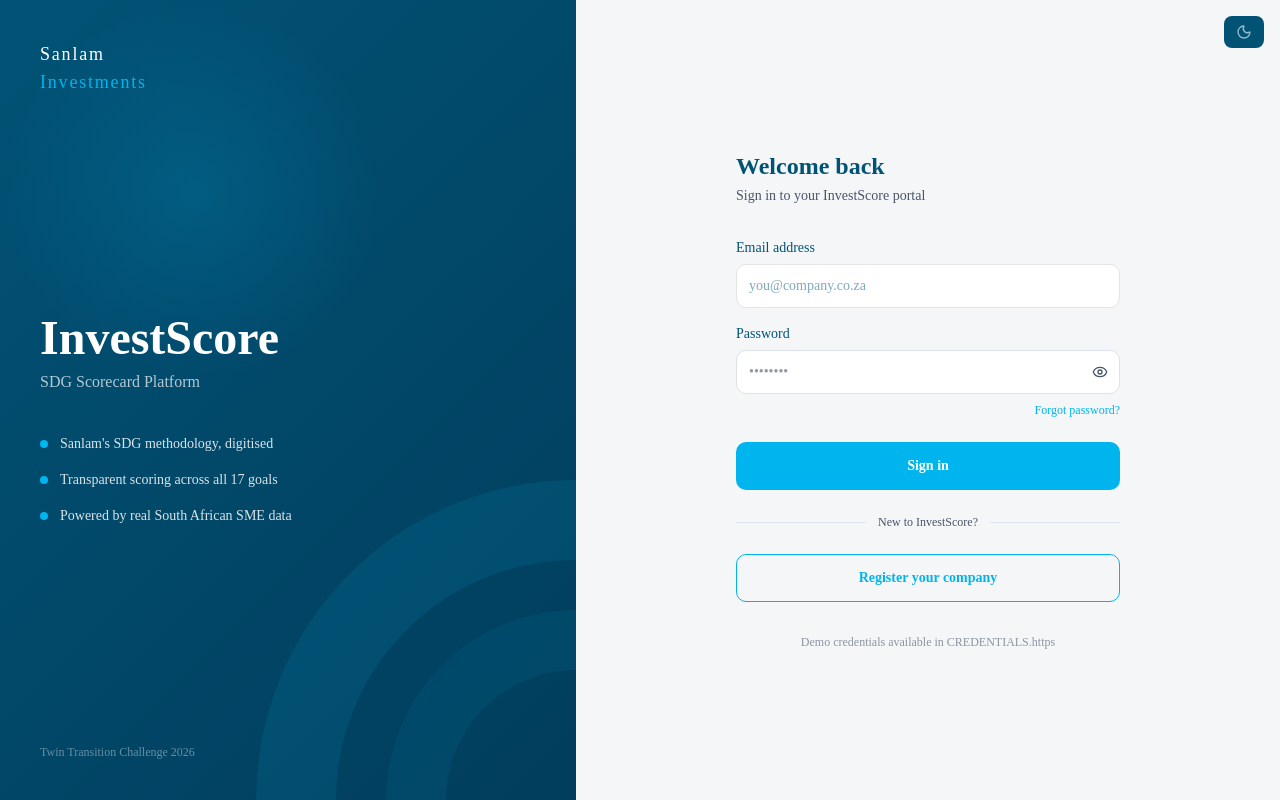
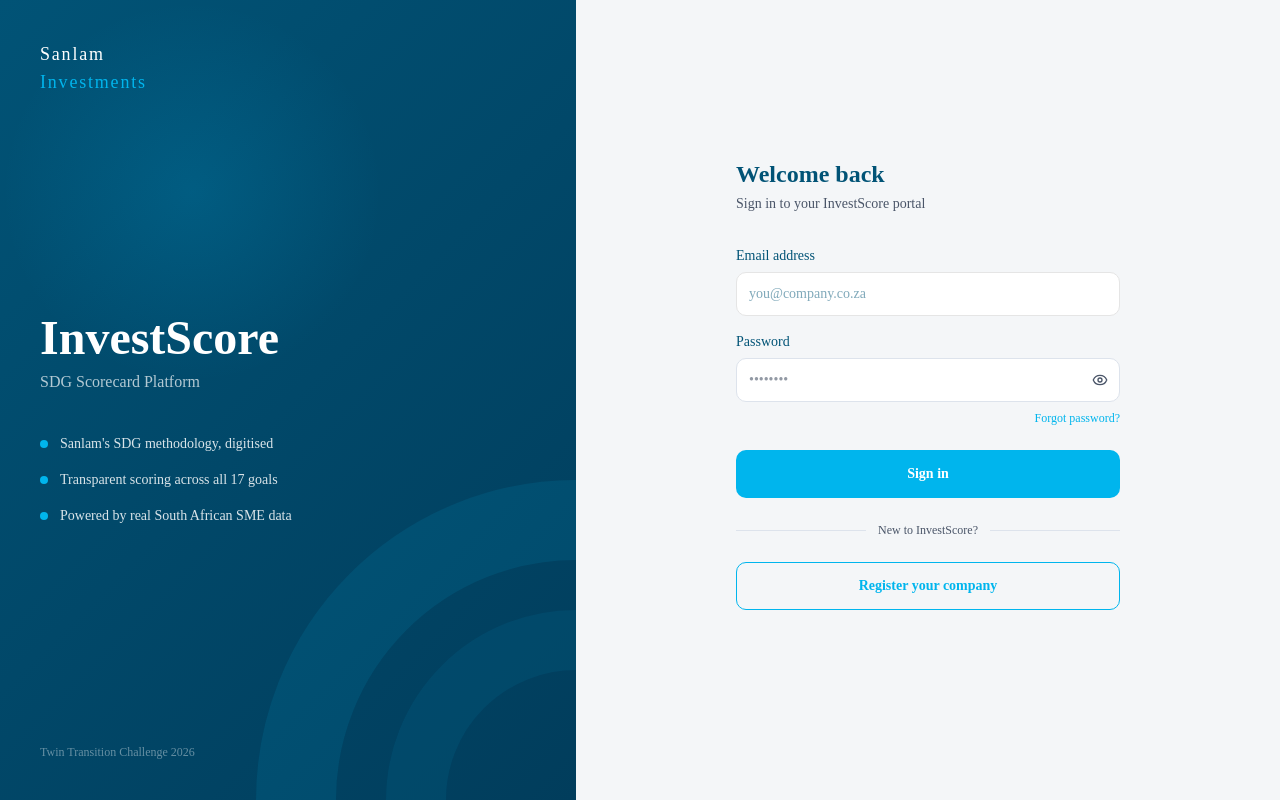
Before and after one commit to suyantmaharaj/InvestScore, a Next.js app in the folder frontend/: page /login in a window 1280 px wide. Built offline with nearby package versions, Linux system fonts and the light colour scheme; no server answers.

Commit message:
Cleaning up login page

```diff
--- a/frontend/app/(auth)/login/page.tsx
+++ b/frontend/app/(auth)/login/page.tsx
@@ -4,7 +4,6 @@
 import { useRouter } from 'next/navigation';
 import { Eye, EyeOff, X } from 'lucide-react';
 import { useAuth } from '@/hooks/useAuth';
-import ThemeToggle from '@/components/shared/ThemeToggle';
 
 export default function LoginPage() {
   const router  = useRouter();
@@ -122,10 +121,6 @@
 
       {/* RIGHT PANEL — form */}
       <div className="relative flex-1 flex items-center justify-center p-6" style={{ background: 'var(--bg, #F4F6F8)' }}>
-        {/* Theme toggle — top right */}
-        <div className="absolute top-4 right-4" style={{ background: '#015376', borderRadius: 8 }}>
-          <ThemeToggle compact />
-        </div>
         <div className="w-full max-w-sm">
 
           {/* Mobile logo */}
@@ -225,11 +220,6 @@
             Register your company
           </button>
 
-          {/* Demo note */}
-          <p className="text-center text-[#4A5568]/60 text-xs">
-            Demo credentials available in CREDENTIALS.https
-          </p>
-
         </div>
       </div>
     </div>
```
